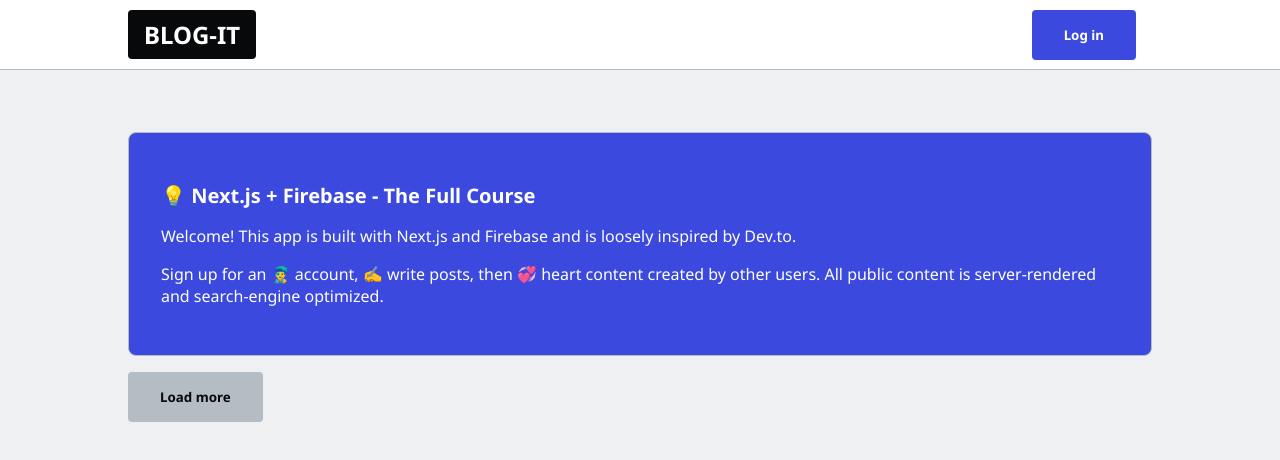
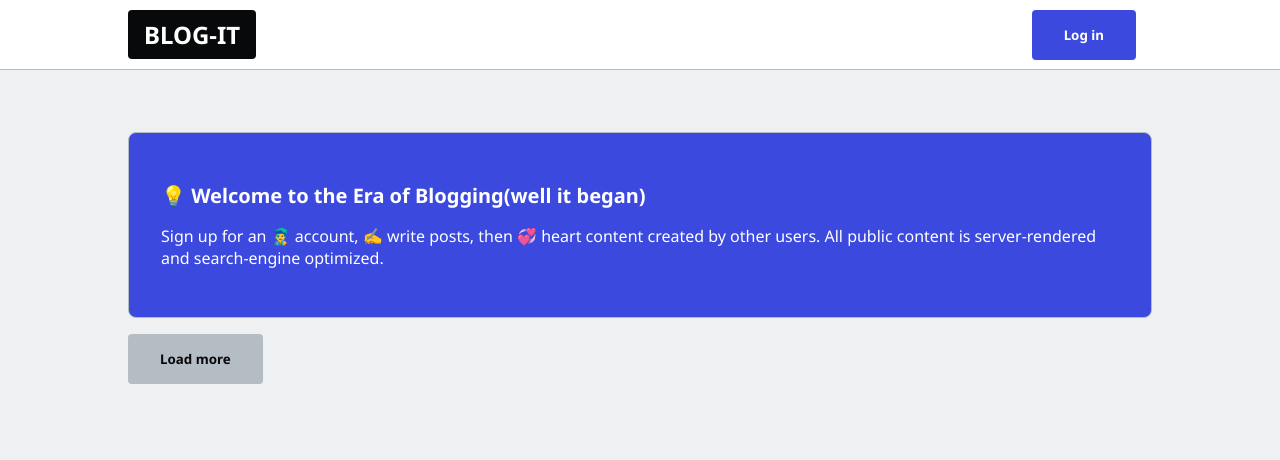
Before and after one commit to debabratabanerjee/bog-it, a Next.js app: page / in a window 1280 px wide. Shown: the top 460 px of the page. Built offline with nearby package versions, Linux system fonts and the light colour scheme; no server answers; the database is empty.

Commit message:
Index change

```diff
--- a/pages/index.js
+++ b/pages/index.js
@@ -57,8 +57,7 @@ export default function Home(props) {
       <Metatags title="Home Page" description="Get the latest posts on our site" />
 
       <div className="card card-info">
-        <h2>💡 Next.js + Firebase - The Full Course</h2>
-        <p>Welcome! This app is built with Next.js and Firebase and is loosely inspired by Dev.to.</p>
+        <h2>💡 Welcome to the Era of Blogging(well it began)</h2>
         <p>Sign up for an 👨‍🎤 account, ✍️ write posts, then 💞 heart content created by other users. All public content is server-rendered and search-engine optimized.</p>
       </div>
 
```
